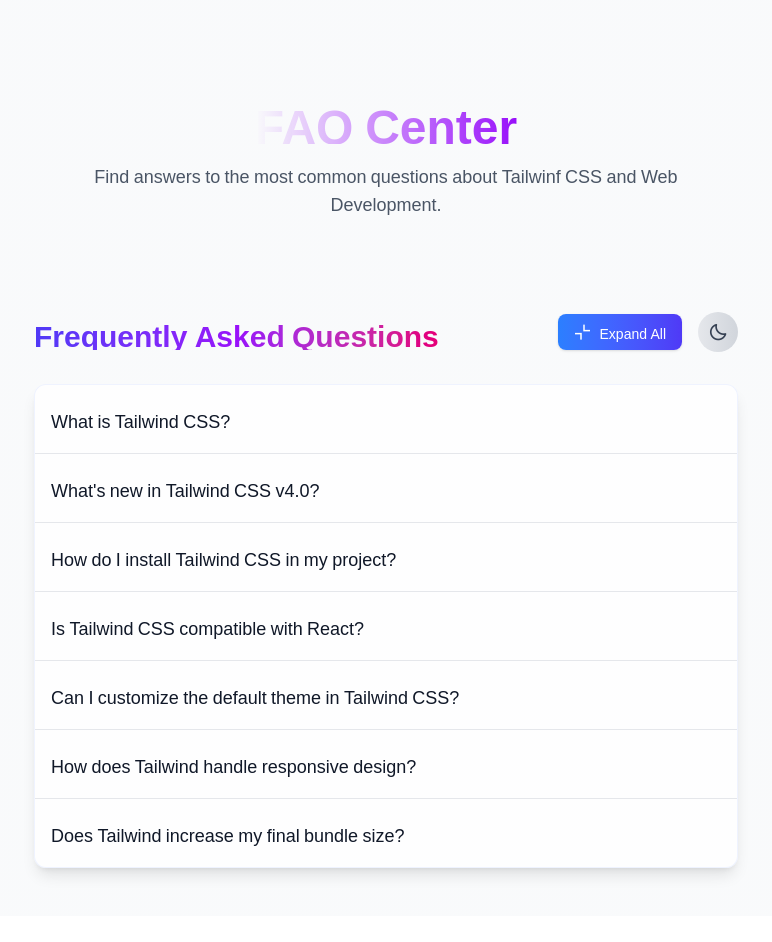
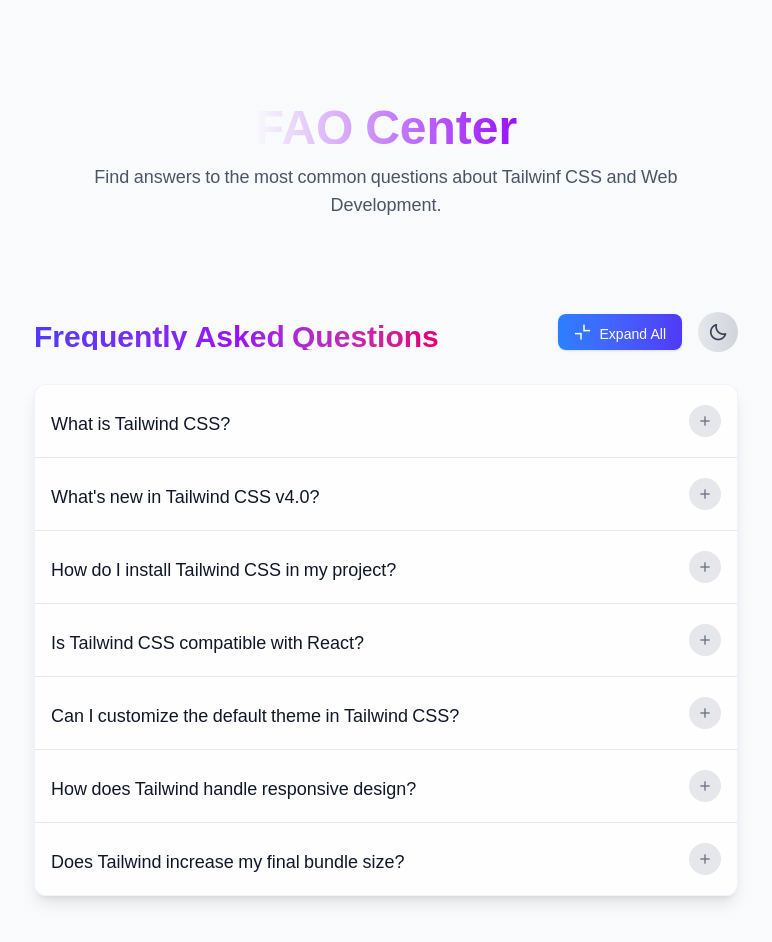
Before and after one commit to SalmaZiady/react-tailwind-faq, a React (Vite) app: page / in a window 1280 px wide. Shown: the whole page, without its empty margins (254-1026 px from the left). Before the commit the page ends 916 px from the top, so only its background shows below. Built offline with nearby package versions, Linux system fonts and the light colour scheme; a web font is replaced by a local one.

Commit message:
Update FAQList and FAQItem structure with improved Tailwind styling

```diff
--- a/src/components/FAQItem.jsx
+++ b/src/components/FAQItem.jsx
@@ -1,6 +1,8 @@
-import React from "react";
+import React, { useRef } from "react";
 
-const FAQItem = ({ item }) => {
+const FAQItem = ({ item, onClick, isOpen }) => {
+  const answerRef = useRef(null);
+
   return (
     <div
       className="
@@ -9,6 +11,7 @@
         hover:bg-gradient-to-r hover:from-gray-50/50 hover:to-transparent
         dark:hover:from-gray-800/50 dark:hover:to-transparent
       "
+      id={`faq-item-${item.id}`}
     >
       <button
         className="
@@ -20,10 +23,30 @@
           dark:hover:from-indigo-400 dark:hover:to-purple-400
         "
       >
-        <span className="text-lg font-medium pr-6">
-          {item.question}
-        </span>
+        <span className="text-lg font-medium pr-6">{item.question}</span>
+        <div
+          className="flex-shrink-0 flex items-center justify-center w-8 min-w-8 aspect-square rounded-full
+        bg-gray-200 dark:bg-gray-700 transition-all duration-200
+        "
+        >
+          <i className="bx bx-plus text-gray-500 dark:text-gray-400 "> </i>
+        </div>
       </button>
+      <div
+        className="overflow-hidden"
+        id={`answer-${item.id}`}
+        ref={answerRef}
+        style={{
+          maxHeight: isOpen ? answerRef.current.scrollHeight : "0px",
+          opacity: isOpen ? 1 : 0,
+        }}
+      >
+        <div className="p-4 pt-0 pb-5 text-gray-600 dark:text-gray-300">
+          <div className="p-3 rounded-lg overflow-y-auto max-h-[300px]">
+            {item.answer}
+          </div>
+        </div>
+      </div>
     </div>
   );
 };
--- a/src/components/FAQList.jsx
+++ b/src/components/FAQList.jsx
@@ -1,8 +1,29 @@
-import React from "react";
+import React, { use, useState } from "react";
 import FAQItem from "./FAQItem";
 import faqData from "../data/faqData";
 
 const FAQList = ({ toggleDarkMode, darkMode }) => {
+  const [openId, setOpenId] = useState(null);
+  const [expandAll, setExpandAll] = useState(false);
+
+  const toggleItem = (id) => {
+    if (expandAll) {
+      setExpandAll(false);
+      setOpenId((prevId) => {
+        if (prevId === id) {
+          return null;
+        }
+        return id;
+      });
+    }
+  };
+
+  const toggleExpandAll = () => {
+
+    setExpandAll(prev => !prev)
+    setOpenId(null)
+  }
+
   return (
     <div className="max-w-3xl mx-auto px-4 sm:px-6 lg:px-8 py-12">
       {/* Header */}
@@ -28,16 +49,18 @@
           </button>
         </div>
       </div>
-      <div className="bg-white/80
+      <div
+        className="bg-white/80
       dark:bg-gray-800/80 rounded-xl shadow-lg
       border border-indigo-100/50 dark:border-indigo-900/30 overflow-hidden
-      transition-a;; duration-300">
+      transition-a;; duration-300"
+      >
         {faqData.map((item) => (
-         <FAQItem key={item.id} item={item}/>
-        ))}
-        {" "}
+          <FAQItem key={item.id} item={item} onClick= {toggleItem} isOpen={expandAll ||
+            openId === item.id}
+          />
+        ))}{" "}
         {/* FAQ Items */}
-
       </div>
     </div>
   );
```
